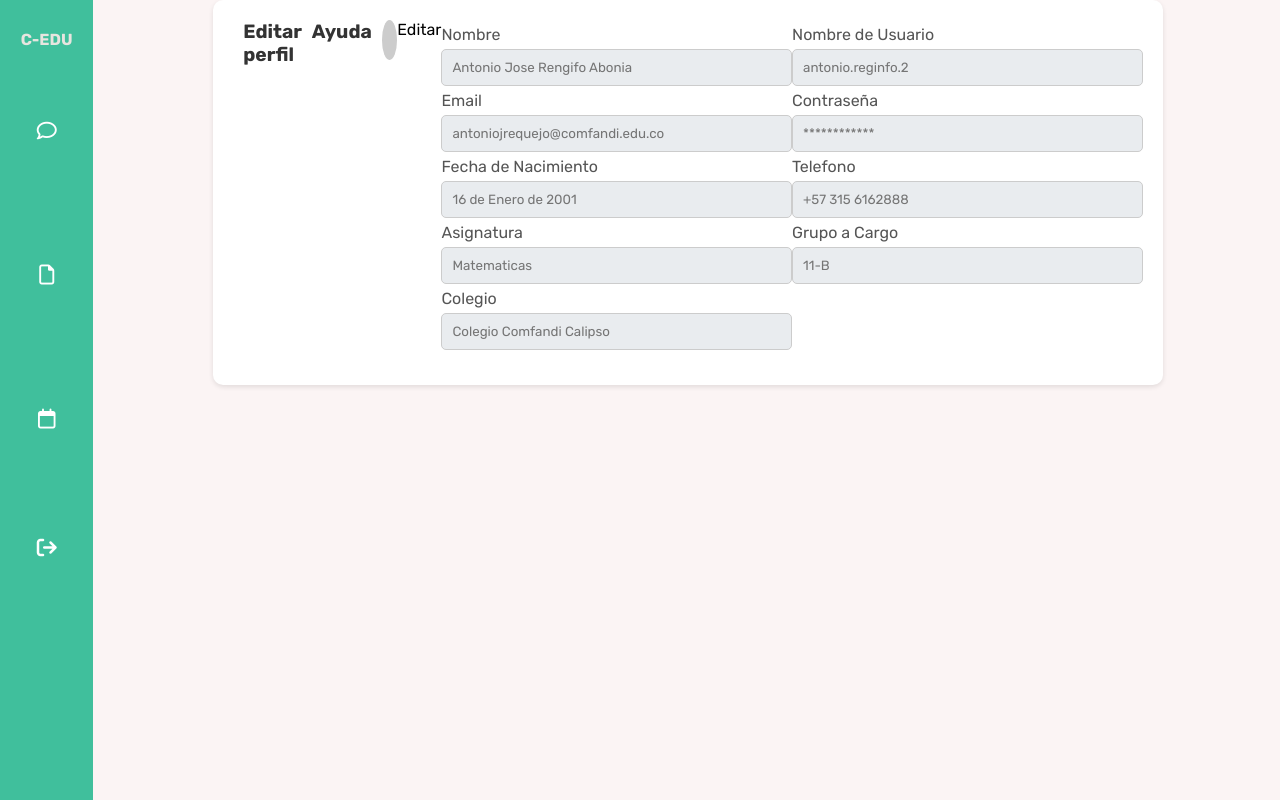
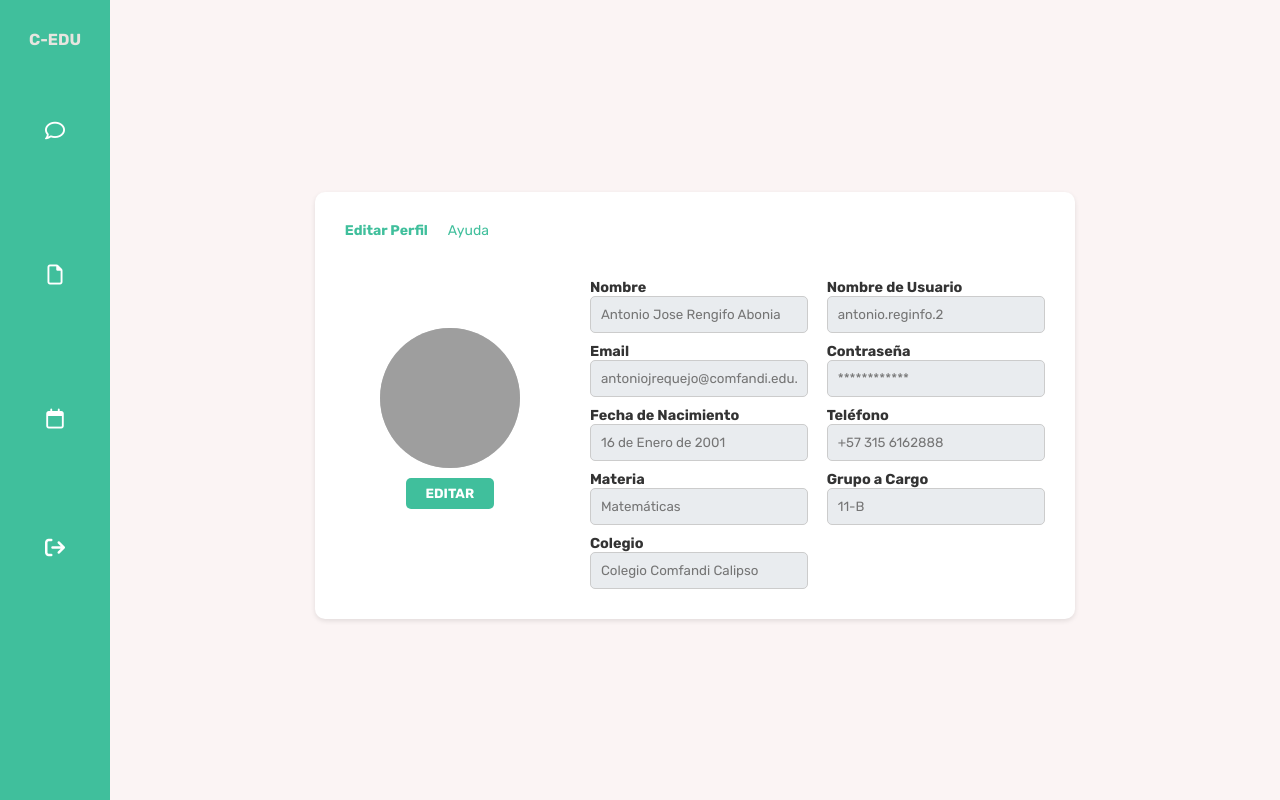
Before and after one commit to Nico08ben/C-Edu, a PHP site: page / in a window 1280 px wide. Run offline with PHP 8.4, Linux system fonts and the light colour scheme; some libraries are stand-ins or nearby versions; grey boxes are pictures that could not be loaded.

Commit message:
User Profil Apartado Editar perfil

```diff
--- a/Docente/UserProfile/index.css
+++ b/Docente/UserProfile/index.css
@@ -10,6 +10,7 @@
 body {
     display: flex;
     min-height: 100vh;
+    background-color: #FBF4F4;
 }
 
 .sidebar {
@@ -45,62 +46,121 @@ body {
     text-align: center;
     margin-bottom: 10px;
 }
-.main-content{
-    background-color: #FBF4F4;
-    max-width: 1400px;
-    width: 1400px;
+/* === Contenido principal === */
+.main-content {
+    flex: 1;
+    display: flex;
+    flex-direction: column;
+    align-items: center;
+    margin: auto;
 }
 
-.user-avatar{
-    width: 40px;
-    height: 40px;
+/* === Tarjeta de perfil === */
+.card-profile {
+    background: white;
+    padding: 30px;
+    border-radius: 10px;
+    box-shadow: 0 2px 5px rgba(0, 0, 0, 0.1);
+    width: 65%;
+    text-align: center;
+    margin-top: 10px;
+    position: relative;
+}
+
+/* === Encabezado de perfil (Editar Perfil / Ayuda) === */
+.profile-header {
+    display: flex;
+    justify-content: flex-start;
+    gap: 20px;
+    font-size: 14px;
+    font-weight: bold;
+    color: #40BF9C;
+    cursor: pointer;
+    margin-bottom: 10px;
+}
+#help{
+    font-weight: normal;
+}
+.profile-option:hover {
+    text-decoration: underline;
+}
+
+/* === Contenedor de perfil === */
+.profile-container {
+    display: flex;
+    align-items: center;
+    justify-content: space-between;
+}
+
+/* === Columna izquierda (Foto y Botón) === */
+.profile-left {
+    display: flex;
+    flex-direction: column;
+    align-items: center;
+    width: 30%;
+}
+
+.user-avatar {
+    width: 140px;
+    height: 140px;
     border-radius: 50%;
     background-color: #ccc;
-    margin-left: 10px;
+    overflow: hidden;
 }
 
-.card-profile {
-    width: 80%;
-    margin-left: 120px;
-    padding: 20px;
-    display: flex;
-    border-radius: 10px;
-    background-color: #fff;
-    box-shadow: 0 2px 5px rgba(0, 0, 0, 0.1);
-    margin-bottom: 20px;
+.user-avatar img {
+    width: 100%;
+    height: 100%;
+    object-fit: cover;
 }
 
-.card-profile label {
-    font-size: 1.2rem;
+.edit-btn {
+    margin-top: 10px;
+    padding: 8px 20px;
+    border: none;
+    background-color: #40BF9C;
+    color: white;
+    border-radius: 5px;
+    cursor: pointer;
     font-weight: bold;
-    margin-bottom: 10px;
-    margin-left: 10px;
-    color: #333;
+}
+
+/* === Columna derecha (Información) === */
+.profile-right {
+    width: 65%;
+}
+
+/* === Formularios === */
+.container {
+    display: flex;
+    justify-content: space-between;
+    margin-top: 20px;
 }
 
 .columna {
     display: flex;
     flex-direction: column;
-    width: 100%;
-    margin-bottom: 15px;
+    width: 48%;
 }
 
-.columna p {
-    margin: 5px 0;
-    color: #555;
+label {
+    font-size: 0.9rem;
+    font-weight: bold;
+    margin-top: 10px;
+    color: #333;
+    text-align: left;
 }
 
-input[type="text"] {
+input {
     padding: 10px;
     border: 1px solid #ccc;
     border-radius: 5px;
     width: 100%;
-    box-sizing: border-box;
     background-color: #f9f9f9;
     color: #333;
 }
 
-input[type="text"]:disabled {
+input:disabled {
     background-color: #e9ecef;
     color: #6c757d;
 }
--- a/Docente/UserProfile/index.html
+++ b/Docente/UserProfile/index.html
@@ -1,14 +1,15 @@
 <!DOCTYPE html>
-<html lang="en">
+<html lang="es">
 <head>
     <meta charset="UTF-8">
-    <meta http-equiv="X-UA-Compatible" content="IE=edge">
     <meta name="viewport" content="width=device-width, initial-scale=1.0">
-    <title>Document</title>
+    <title>Perfil de Usuario</title>
     <link rel="stylesheet" href="index.css">
-    <link rel="stylesheet" href="https://cdnjs.cloudflare.com/ajax/libs/font-awesome/6.6.0/css/all.min.css" integrity="sha512-Kc323vGBEqzTmouAECnVceyQqyqdsSiqLQISBL29aUW4U/M7pSPA/gEUZQqv1cwx4OnYxTxve5UMg5GT6L4JJg==" crossorigin="anonymous" referrerpolicy="no-referrer" />
+    <link rel="stylesheet" href="https://cdnjs.cloudflare.com/ajax/libs/font-awesome/6.6.0/css/all.min.css">
+    <script src="index.js" defer></script>
 </head>
 <body>
+    <!-- Barra lateral -->
     <div class="sidebar">
         <div class="logo"><a href="../Home/index.html">C-EDU</a></div>
         <div class="sidebar-icon"><i class="fa-regular fa-comment"></i></div>
@@ -16,35 +17,61 @@
         <div class="sidebar-icon"><i class="fa-regular fa-calendar"></i></div>
         <div class="cerrar_sesion"><i class="fa-solid fa-arrow-right-from-bracket"></i></div>
     </div>
+
+    <!-- Contenido principal -->
     <div class="main-content">
+        <!-- Tarjeta de perfil -->
         <div class="card-profile">
-            <label>Editar perfil</label>
-            <label>Ayuda</label>
-            <div class="user-avatar"></div>
-            <p>Editar</p>
+            <!-- Encabezado con opciones -->
+            <div class="profile-header">
+                <span class="profile-option" id="edit-profile">Editar Perfil</span>
+                <span class="profile-option" id="help">Ayuda</span>
+            </div>
 
+            <div class="profile-container">
+                <!-- Columna izquierda (Foto y Botón) -->
+                <div class="profile-left">
+                    <div class="user-avatar">
+                        <img src="avatar.png">
+                    </div>
+                    <button class="edit-btn">EDITAR</button>
+                </div>
+
+                <!-- Columna derecha (Información) -->
+                <div class="profile-right">
+                    <div class="container">
                         <div class="columna">
-                <p>Nombre</p>
+                            <label>Nombre</label>
                             <input type="text" placeholder="Antonio Jose Rengifo Abonia" disabled>
-                <p>Email</p>
+
+                            <label>Email</label>
                             <input type="text" placeholder="antoniojrequejo@comfandi.edu.co" disabled>
-                <p>Fecha de Nacimiento</p>
+
+                            <label>Fecha de Nacimiento</label>
                             <input type="text" placeholder="16 de Enero de 2001" disabled>
-                <p>Asignatura</p>
-                <input type="text" placeholder="Matematicas" disabled>
-                <p>Colegio</p>
+
+                            <label>Materia</label>
+                            <input type="text" placeholder="Matemáticas" disabled>
+
+                            <label>Colegio</label>
                             <input type="text" placeholder="Colegio Comfandi Calipso" disabled>
                         </div>
 
                         <div class="columna">
-                <p>Nombre de Usuario</p>
+                            <label>Nombre de Usuario</label>
                             <input type="text" placeholder="antonio.reginfo.2" disabled>
-                <p>Contraseña</p>
-                <input type="text" placeholder="************" disabled>
-                <p>Telefono</p>
+
+                            <label>Contraseña</label>
+                            <input type="password" placeholder="************" disabled>
+
+                            <label>Teléfono</label>
                             <input type="text" placeholder="+57 315 6162888" disabled>
-                <p>Grupo a Cargo</p>
+
+                            <label>Grupo a Cargo</label>
                             <input type="text" placeholder="11-B" disabled>
+                        </div>
+                    </div>
+                </div>
             </div>
         </div>
     </div>
--- /dev/null
+++ b/Docente/UserProfile/index.js
@@ -0,0 +1,29 @@
+document.addEventListener("DOMContentLoaded", function () {
+    const editProfileText = document.getElementById("edit-profile");
+    const helpText = document.getElementById("help");
+    const profileContainer = document.querySelector(".profile-container");
+    const editImageButton = document.querySelector(".edit-btn");
+    const profileImage = document.querySelector(".user-avatar");
+
+    // Ocultar perfil al hacer clic en "Ayuda"
+    helpText.addEventListener("click", function () {
+        profileContainer.style.display = "none";
+        helpText.style.fontWeight = "bold"; // Resaltar "Ayuda"
+        editProfileText.style.fontWeight = "normal"; // Normalizar "Editar Perfil"
+    });
+
+    // Mostrar perfil al hacer clic en "Editar Perfil"
+    editProfileText.addEventListener("click", function () {
+        profileContainer.style.display = "flex";
+        editProfileText.style.fontWeight = "bold"; // Resaltar "Editar Perfil"
+        helpText.style.fontWeight = "normal"; // Normalizar "Ayuda"
+    });
+
+    // Editar Imagen de Perfil
+    editImageButton.addEventListener("click", function () {
+        const newImageUrl = prompt("Ingresa la URL de tu nueva imagen:");
+        if (newImageUrl) {
+            profileImage.style.backgroundImage = `url(${newImageUrl})`;
+        }
+    });
+});
```
Lines whose indentation alone changed are shown as unchanged.
